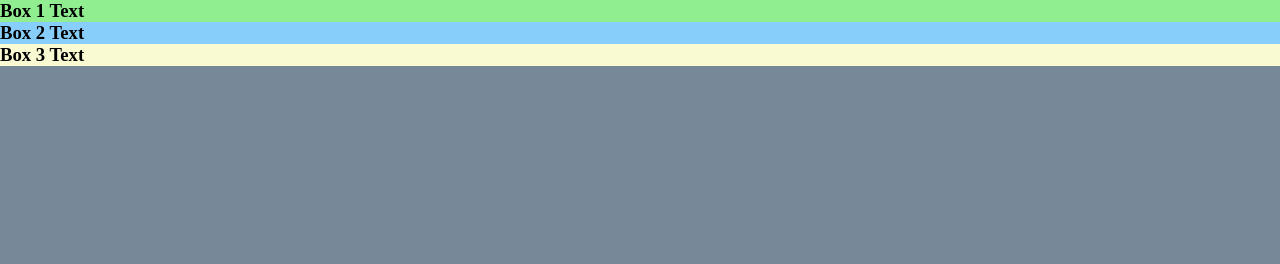
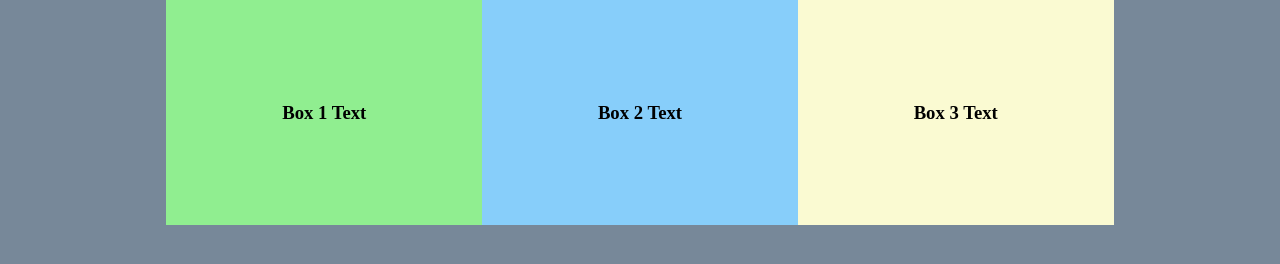
Before and after one commit to ryanurbanski/practice-page, a plain HTML site: page index.html in a window 1280 px wide. Drawn offline with Linux system fonts and the light colour scheme.

Commit message:
Flexbox layed out right.

```diff
--- a/style.css
+++ b/style.css
@@ -7,22 +7,35 @@ body {
 }
 
 .content-container {
-    background-color: blanchedalmond;
+    background-color: green;
+    margin-left: 13%;
+    margin-right: 13%;
 }
 
 .flexbox {
     background-color: lightcoral;
+    flex-direction: row;
+    display: flex;
+    height: 225px;
 }
 
 .box1 {
     background-color: lightgreen;
+    flex: 1 1 auto;
+    text-align: center;
+    line-height: 225px;
 }
 
 .box2 {
     background-color: lightskyblue;
-
+    flex: 1 1 auto;
+    text-align: center;
+    line-height: 225px;
 }
 
 .box3 {
     background-color: lightgoldenrodyellow;
+    flex: 1 1 auto;
+    text-align: center;
+    line-height: 225px;
 }
```
